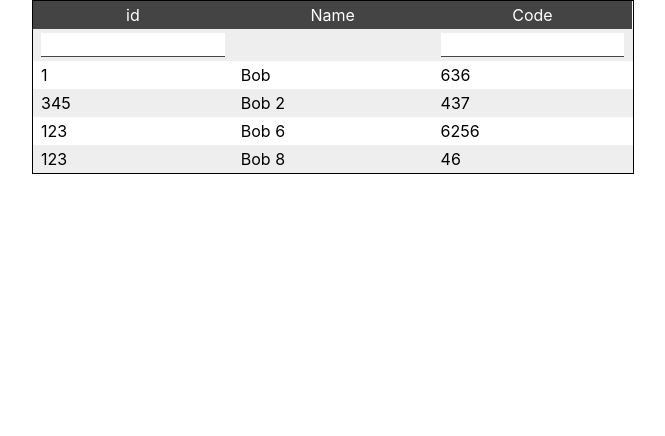
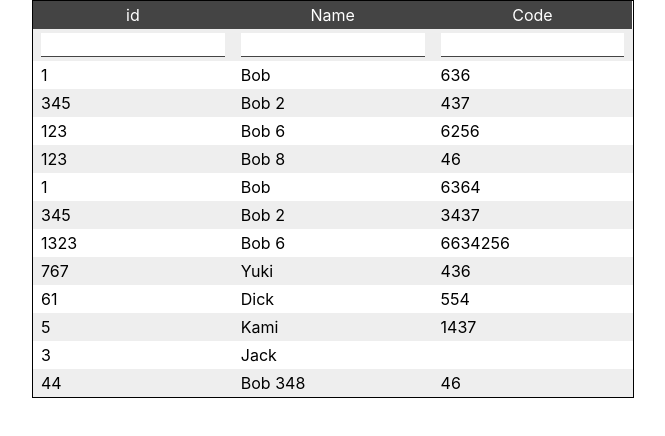
Before and after one commit to tomkallen/table-x, a React (Create React App) app: page / in a window 1280 px wide. Shown: the top 436 px of the page, without its empty margins (307-972 px from the left). Built offline with nearby package versions, Linux system fonts and the light colour scheme; the HTML template or start-up script is replaced by a standard one.

Commit message:
fix odd sorting

```diff
--- a/src/components/Tablex.js
+++ b/src/components/Tablex.js
@@ -7,6 +7,7 @@ export class Tablex extends React.Component {
   state = { sortBy: null, reverseSort: true, filters: {} }
 
   handleSort = (cell) => {
+    if (!cell.sort) return
     this.setState((state) => ({ sortBy: cell.name, reverseSort: !state.reverseSort }))
   }
 
--- a/src/data.js
+++ b/src/data.js
@@ -3,10 +3,19 @@ export const data = [
   { id: 345, name: 'Bob 2', code: 437 },
   { id: 123, name: 'Bob 6', code: 6256 },
   { id: 123, name: 'Bob 8', code: 46 },
+  { id: 1, name: 'Bob', code: 6364 },
+  { id: 345, name: 'Bob 2', code: 3437 },
+  { id: 1323, name: 'Bob 6', code: 6634256 },
+  { id: 767, name: 'Yuki', code: 436 },
+  { id: 61, name: 'Dick', code: 554 },
+  { id: 5, name: 'Kami', code: 1437 },
+  { id: 3, name: 'Jack' },
+  { id: 44, name: 'Bob 348', code: 46 },
 ]
 
 export const structure = [
   { name: 'id', accessor: d => d.id, width: 33.3, sort: (a, b) => a.id - b.id, filter: true },
-  { name: 'Name', accessor: 'name', width: 33.3 },
+  { name: 'Name', accessor: 'name', width: 33.3, filter: true },
   { name: 'Code', accessor: d => d.code, width: 33.3, filter: true },
+
 ]
```
